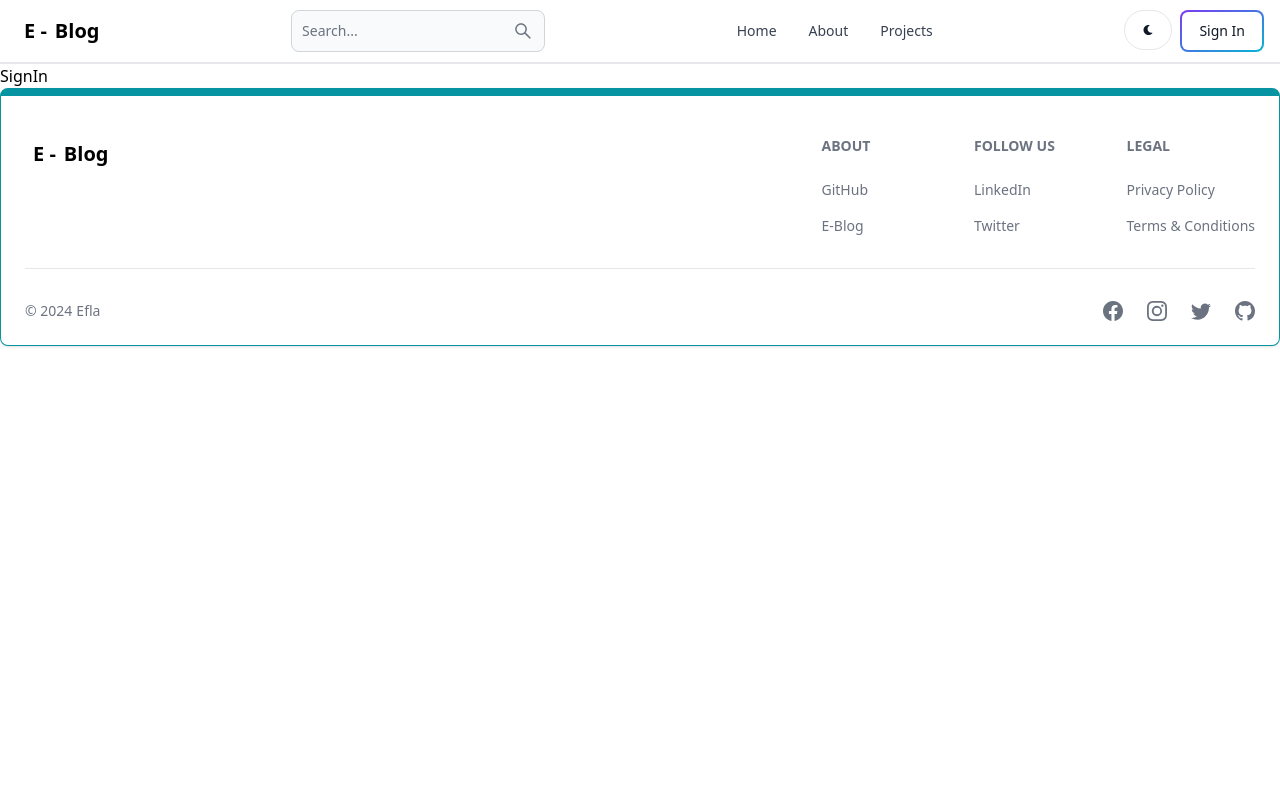
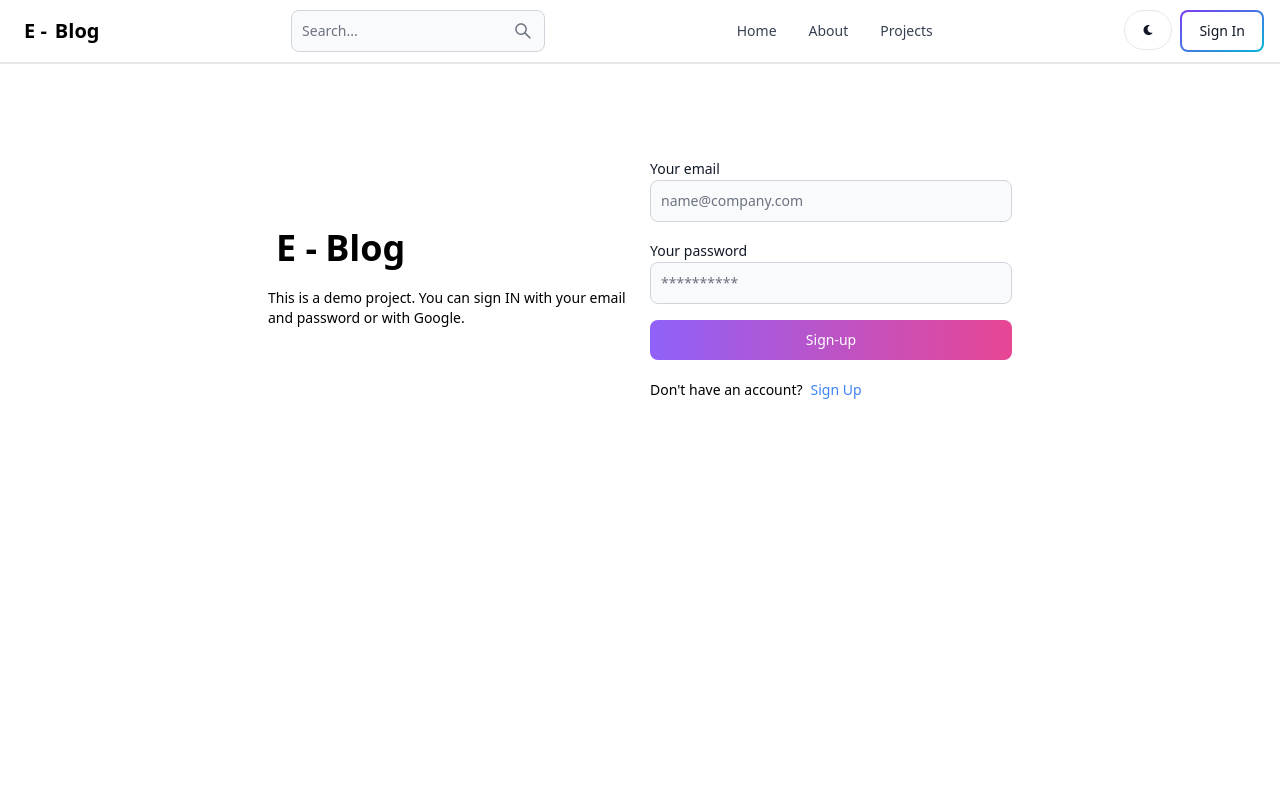
Before and after one commit to eflatuna/mern-blog, a React (Vite) app in the folder vite-project/: page /sign-in in a window 1280 px wide. Shown: the top 800 px of the page. Built offline with nearby package versions, Linux system fonts and the light colour scheme.

Commit message:
complete signin page functionality

```diff
--- a/vite-project/src/pages/SignIn.jsx
+++ b/vite-project/src/pages/SignIn.jsx
@@ -1,7 +1,115 @@
+"use strict";
+import { Alert, Button, Label, Spinner, TextInput } from "flowbite-react";
 import React from "react";
+import { useState } from "react";
+import { Link, useNavigate } from "react-router-dom";
 
 const SignIn = () => {
-	return <div>SignIn</div>;
+	const [formData, setFormData] = useState({});
+	const [errorMessage, setErrorMessage] = useState(null);
+	const [loading, setLoading] = useState(false);
+	const navigate = useNavigate();
+	const handleChange = (e) => {
+		setFormData({ ...formData, [e.target.id]: e.target.value.trim() });
+	};
+	// console.log(formData);
+	const handleSubmit = async (e) => {
+		e.preventDefault();
+		if (!formData.email || !formData.password) {
+			return setErrorMessage("Please fill out all fields!");
+		}
+
+		try {
+			setLoading(true);
+			setErrorMessage(null);
+			const res = await fetch("/api/auth/signin", {
+				method: "POST",
+				headers: { "Content-Type": "application/json" },
+				body: JSON.stringify(formData),
+			});
+			const data = await res.json();
+
+			if (data.success === false) {
+				return setErrorMessage(data.message);
+			}
+			setLoading(false);
+			if (res.ok) {
+				navigate("/");
+			}
+		} catch (error) {
+			setErrorMessage(error.message);
+			setLoading(false);
+		}
+	};
+
+	return (
+		<div className="min-h-screen mt-20">
+			<div className="flex p-3 max-w-3xl mx-auto flex-col md:flex-row md:items-center gap-5">
+				{/* left */}
+				<div className="flex-1">
+					<Link to="/" className="font-bold dark:text-white text-4xl">
+						<span className="px-2 py-1 e">E -</span>
+						Blog
+					</Link>
+					<p className="text-sm mt-5">
+						This is a demo project. You can sign IN with your email
+						and password or with Google.
+					</p>
+				</div>
+				{/* right */}
+				<div className="flex-1">
+					<form
+						className="flex flex-col gap-4"
+						onSubmit={handleSubmit}
+					>
+						<div className="">
+							<Label value="Your email" />
+							<TextInput
+								type="email"
+								placeholder="name@company.com"
+								id="email"
+								onChange={handleChange}
+							/>
+						</div>
+						<div className="">
+							<Label value="Your password" />
+							<TextInput
+								type="password"
+								placeholder="**********"
+								id="password"
+								onChange={handleChange}
+							/>
+						</div>
+						<Button
+							gradientDuoTone="purpleToPink"
+							type="submit"
+							disabled={loading}
+						>
+							{loading ? (
+								<>
+									<Spinner size="sm" />
+									<span className="'pl-3">Loading...</span>
+								</>
+							) : (
+								"Sign-up"
+							)}
+						</Button>
+					</form>
+					<div className="flex gap-2 text-sm mt-5">
+						<span>Don't have an account?</span>
+						<Link to="/sign-up" className="text-blue-500">
+							Sign Up
+						</Link>
+					</div>
+					{errorMessage && (
+						<Alert className="mt-5" color="failure">
+							{errorMessage}
+						</Alert>
+					)}
+				</div>
+			</div>
+		</div>
+	);
 };
 
 export default SignIn;
```
